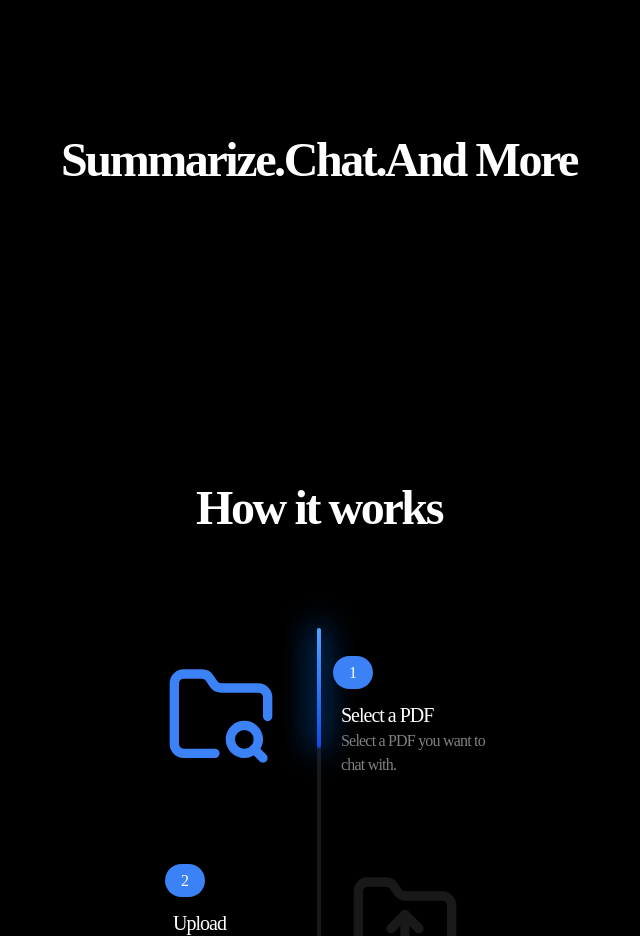
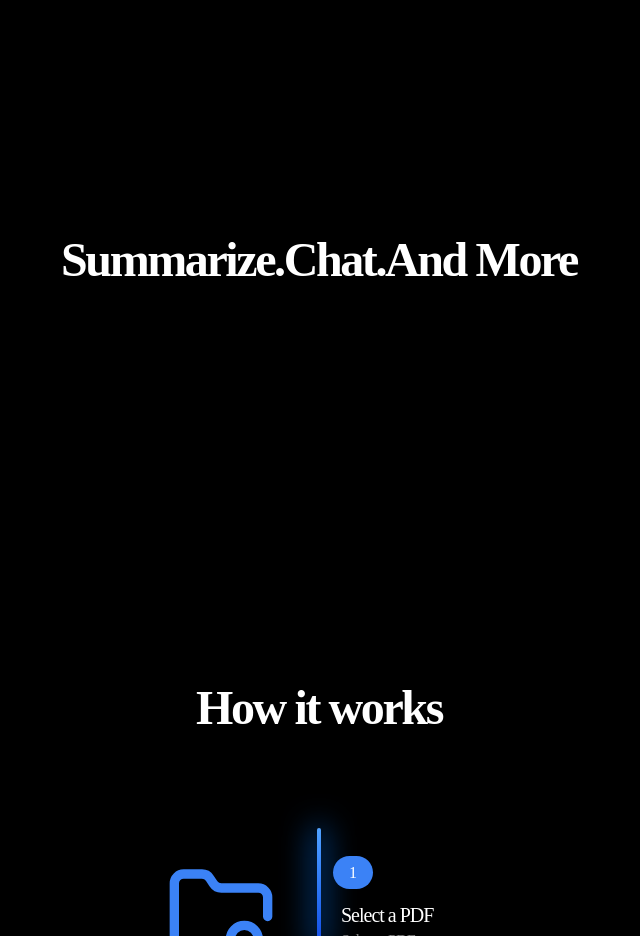
Before and after one commit to Piyushxz/SanityAI-DocumentSummerizer, a React (Vite) app: page / in a window 1280 px wide. Shown: the part 1380-2316 px from the top of the page, without its empty margins (321-961 px from the left). Built offline with nearby package versions, Linux system fonts and the light colour scheme; a web font is replaced by a local one.

Commit message:
css navbar change

```diff
--- a/src/components/Navbar.tsx
+++ b/src/components/Navbar.tsx
@@ -15,7 +15,7 @@ export const Navbar = () => {
         transition={{ delay: 0.2, ease: "easeInOut" }}
         className="w-[100vw] flex justify-center border-b border-gray-400/50"
       >
-        <div className="w-[80vw] flex justify-between p-4">
+        <div className="w-[90vw] md:w-[80vw] flex justify-between p-4">
           <h1
             className="font-primary font-extrabold text-[#FDFEFF] text-3xl text-primary tracking-tighter bg-gradient-to-b from-blue-400 to-blue-700 bg-clip-text text-transparent cursor-pointer"
             onClick={() => navigate('/')}
--- a/src/pages/Landing.tsx
+++ b/src/pages/Landing.tsx
@@ -71,7 +71,7 @@ export const Landing = () => {
             }}
             className="w-full md:w-1/2 text-center"
           >
-            <h1 className="font-primary tracking-tighter font-extrabold text-4xl md:text-7xl text-white">
+            <h1 className="font-primary tracking-tighter font-extrabold text-5xl md:text-7xl text-white">
               Document{" "}
               <span className="w-fit bg-gradient-to-b from-blue-400 to-blue-700 bg-clip-text pr-1.5 text-center text-transparent md:mb-4">
                 Summerizer
@@ -124,7 +124,7 @@ export const Landing = () => {
           </motion.div>
           <Features />
 
-          <div className="w-full flex justify-center my-[300px] ">
+          <div className="w-full flex justify-center my-[400px] ">
 
               <h1 className="font-primary tracking-tighter font-extrabold text-3xl md:text-5xl text-white">Summarize.Chat.And More</h1>
 
@@ -140,7 +140,7 @@ export const Landing = () => {
           <div className="w-full flex justify-center  ">
 
 
-            <div className="h-[80vh] md:h-[50vh] lg:h-[70vh]  bg-[#191919] w-1 rounded-lg">
+            <div className="h-[70vh] md:h-[50vh] lg:h-[70vh]  bg-[#191919] w-1 rounded-lg">
              <motion.span
             ref = {targetRef}
              style={{y:pos
```
